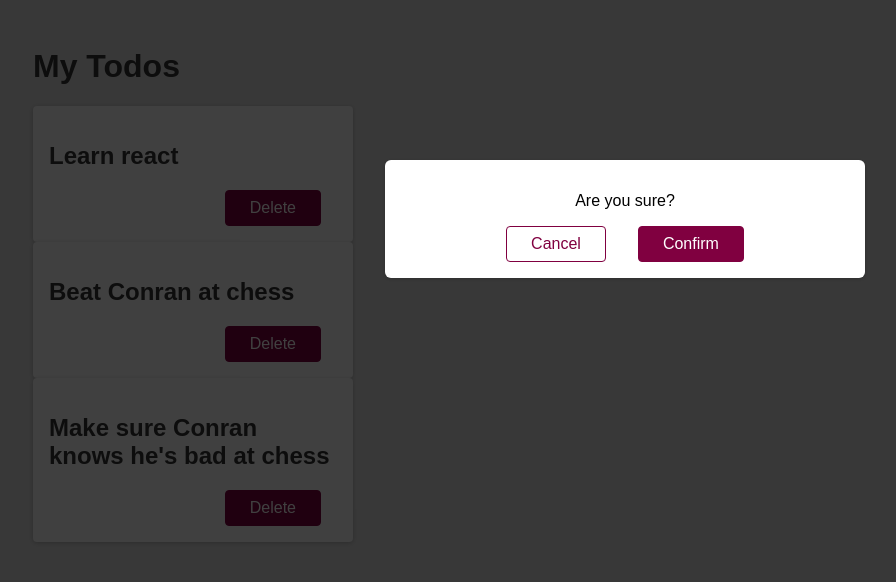
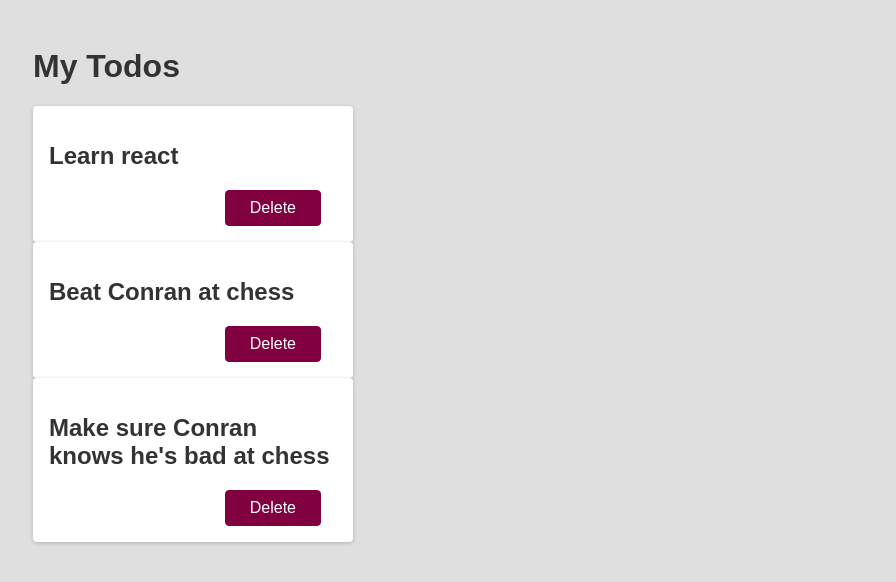
Before and after one commit to jhcoll/friendface-react, a React (Create React App) app: page / in a window 1280 px wide. Shown: the top 582 px of the page, without its empty margins (15-911 px from the left). Built offline with nearby package versions, Linux system fonts and the light colour scheme.

Commit message:
added components

```diff
--- a/src/App.js
+++ b/src/App.js
@@ -1,5 +1,3 @@
-import Backdrop from './components/Backdrop.js';
-import Modal from './components/Modal.js';
 import Todo from './components/Todo.js';
 
 function App() {
@@ -9,8 +7,6 @@ function App() {
       <Todo text='Learn react'/>
       <Todo text='Beat Conran at chess'/>
       <Todo text="Make sure Conran knows he's bad at chess"/>
-      <Modal />
-      <Backdrop />
     </div>
   );
 }
--- a/src/components/Backdrop.js
+++ b/src/components/Backdrop.js
@@ -1,5 +1,5 @@
-function Backdrop() {
-    return <div className='backdrop' />
+function Backdrop(props) {
+  return <div className="backdrop" onClick={props.onClick} />;
 }
 
 export default Backdrop;
--- a/src/components/Modal.js
+++ b/src/components/Modal.js
@@ -1,9 +1,15 @@
 function Modal(props) {
-    return <div className='modal'>
-        <p>Are you sure?</p>
-        <button className='btn btn--alt'>Cancel</button>
-        <button className='btn'>Confirm</button>
+  return (
+    <div className="modal">
+      <p>Are you sure?</p>
+      <button className="btn btn--alt" onClick={props.onClick}>
+        Cancel
+      </button>
+      <button className="btn" onClick={props.onClick}>
+        Confirm
+      </button>
     </div>
+  );
 }
 
 export default Modal;
--- a/src/components/Todo.js
+++ b/src/components/Todo.js
@@ -1,15 +1,26 @@
+import { useState } from "react";
+import Backdrop from "./Backdrop";
 import Modal from "./Modal";
 
 function Todo(props) {
-    function deleteHandler() {
-        Modal()
-    }
+  const [showModal, setModalIsOpen] = useState(false);
+
+  function showModalHandler() {
+    setModalIsOpen(true);
+  }
+  function closeModalHandler() {
+    setModalIsOpen(false);
+  }
   return (
-    <div className='card'>
+    <div className="card">
       <h2>{props.text}</h2>
-      <div className='actions'>
-        <button className='btn' onClick={deleteHandler}>Delete</button>
+      <div className="actions">
+        <button className="btn" onClick={showModalHandler}>
+          Delete
+        </button>
       </div>
+      {showModal && <Modal onClick={closeModalHandler} />}
+      {showModal && <Backdrop onClick={closeModalHandler} />}
     </div>
   );
 }
```
